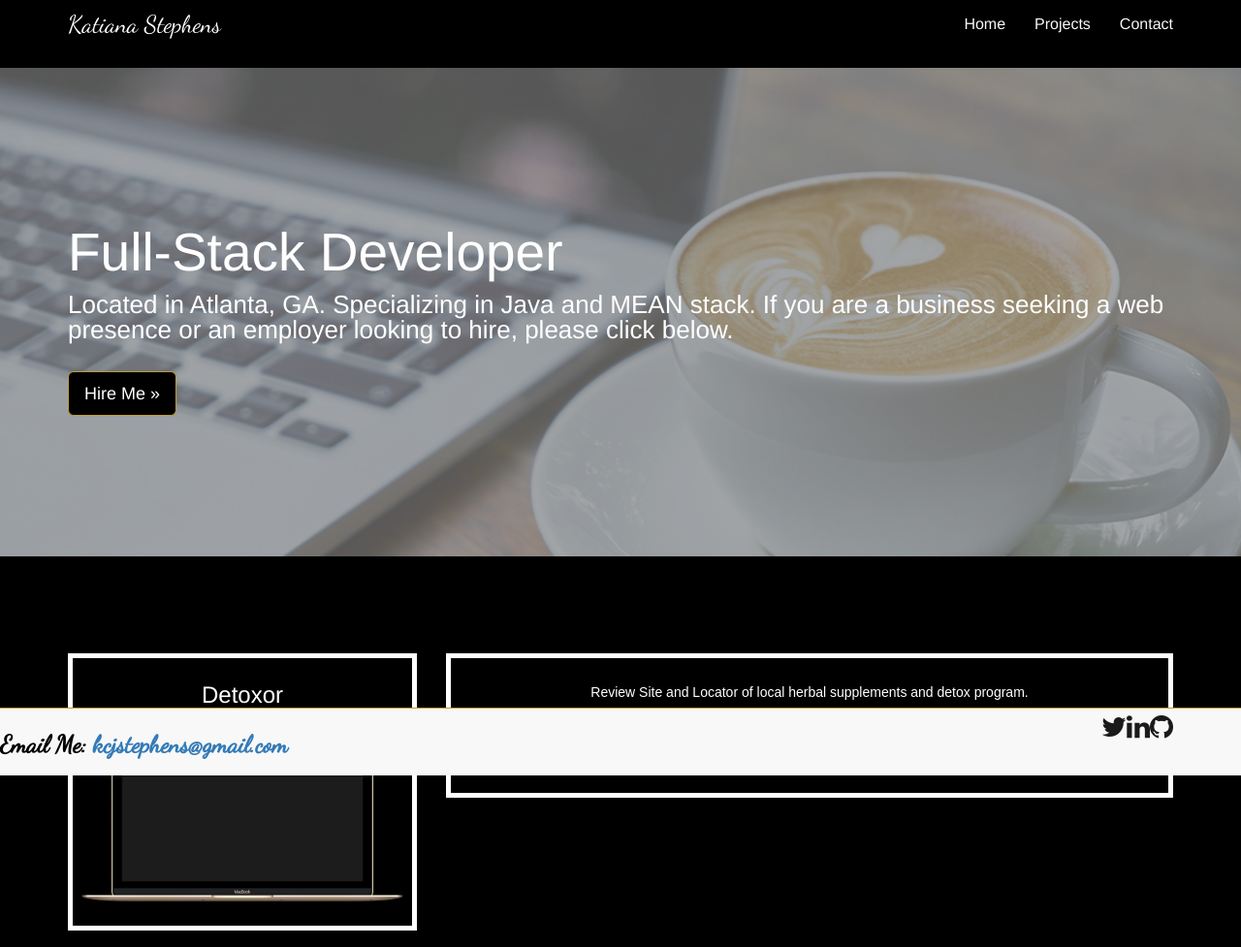
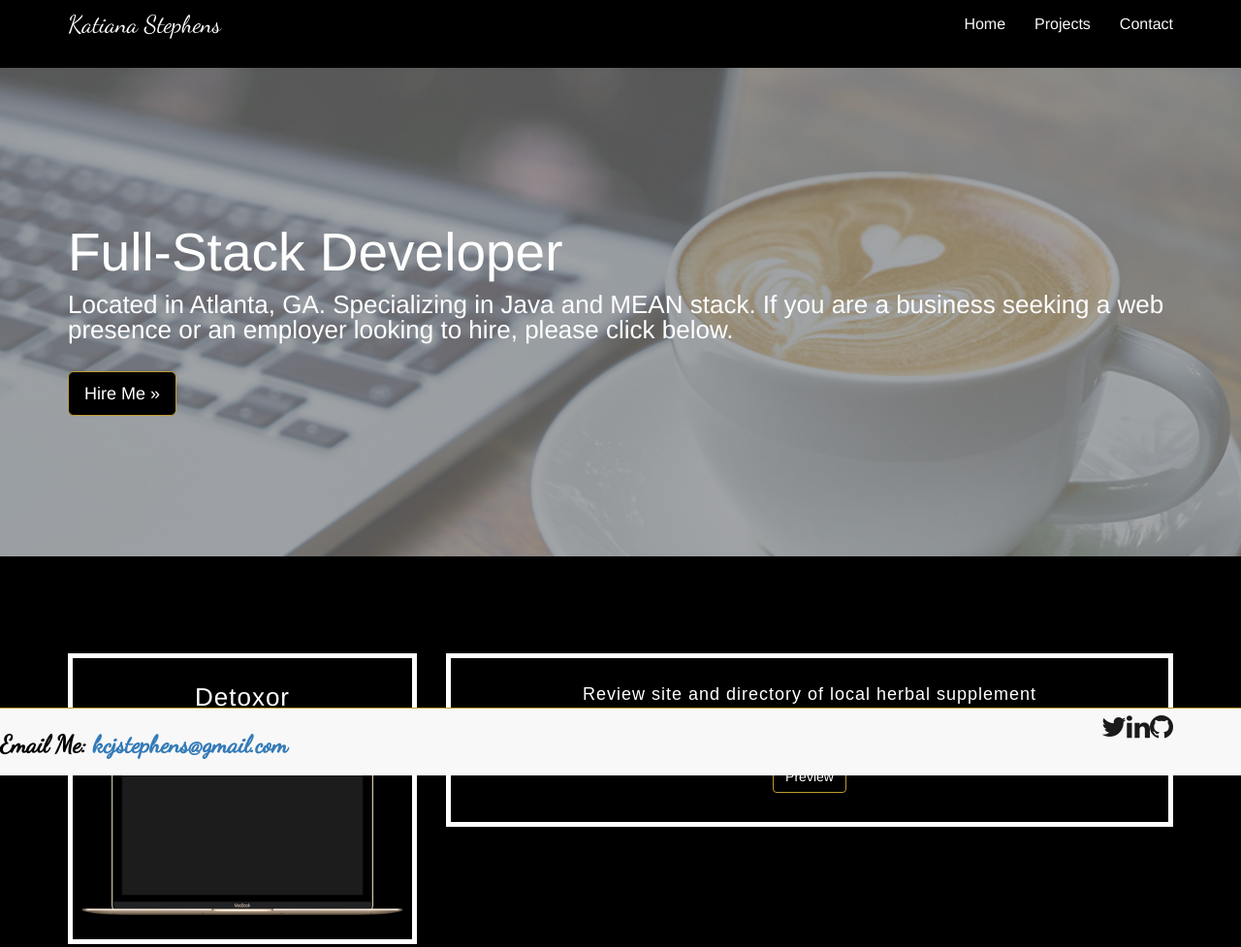
Before and after one commit to kat89/Portfolio, a plain HTML site: page test2.html in a window 1280 px wide. Shown: the top 977 px of the page at 97% size. Drawn offline with nearby package versions, Linux system fonts and the light colour scheme.

Commit message:
fix spacing, size, line height of text in #projects

```diff
--- a/css/portfolio.css
+++ b/css/portfolio.css
@@ -137,3 +137,25 @@ img{
 .row-m-t{
     margin-top : 100px;
   }
+  #projects h3{
+	color: white;
+    font-size: 26px;
+    line-height: 30px;
+    text-decoration: underline;
+    letter-spacing: 1px;
+}
+#projects img{
+        margin-top: 10px;
+        width: 430px;
+        height: 190px;
+}
+#projects p {
+	color: white;
+    font-size: 18px;
+    line-height: 25px;
+    letter-spacing: 1px;
+}
+hr {
+	border-top: 1px solid #8c8b8b;
+	border-bottom: 1px solid #fff;
+}
--- a/test2.html
+++ b/test2.html
@@ -68,7 +68,7 @@
                 <div class="col-md-8 col-sm-8">
                   <div class="card">
                     <div class="card-block">
-                      <p class="card-text description">Review Site and Locator of local herbal supplements and detox program.</p>
+                      <p class="card-text description">Review site and directory of local herbal supplement<br>suppliers and detox programs.</p>
                       <a href="#" class="btn btn-primary">Preview </a>
                     </div>
                   </div>
@@ -88,7 +88,7 @@
                         <div class="col-md-8 col-sm-8">
                           <div class="card">
                             <div class="card-block description">
-                              <p class="card-text">Review Site and Locator of local herbal supplements and detox program.</p>
+                              <p class="card-text">Mobile app to track grocery stores<br>and personal shopping list.</p>
                               <a href="#" class="btn btn-primary">Preview </a>
                             </div>
                           </div>
```
